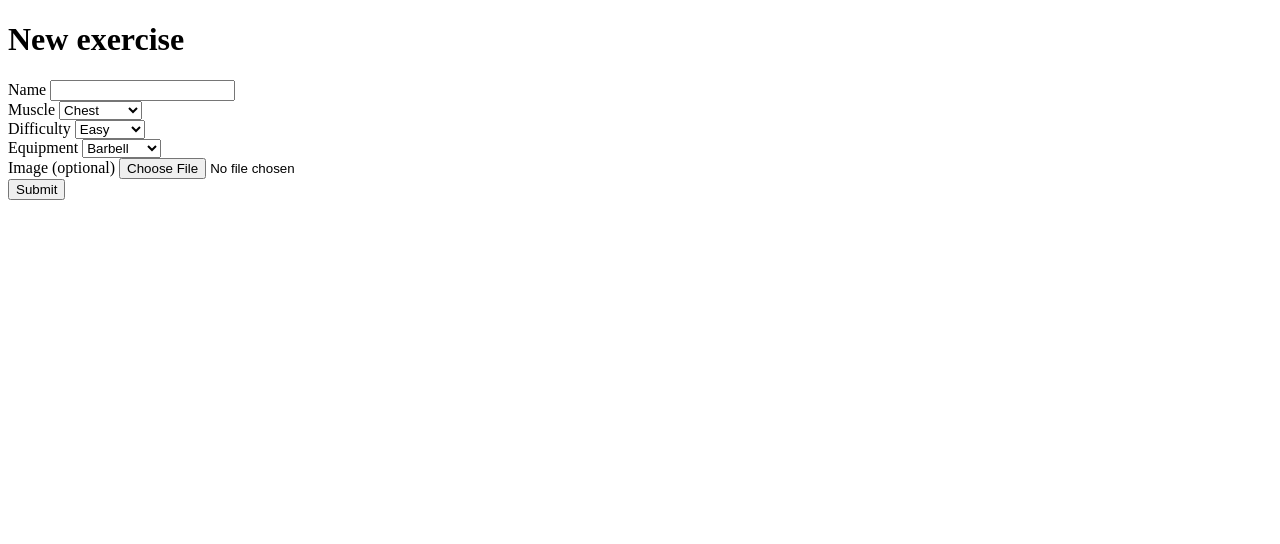
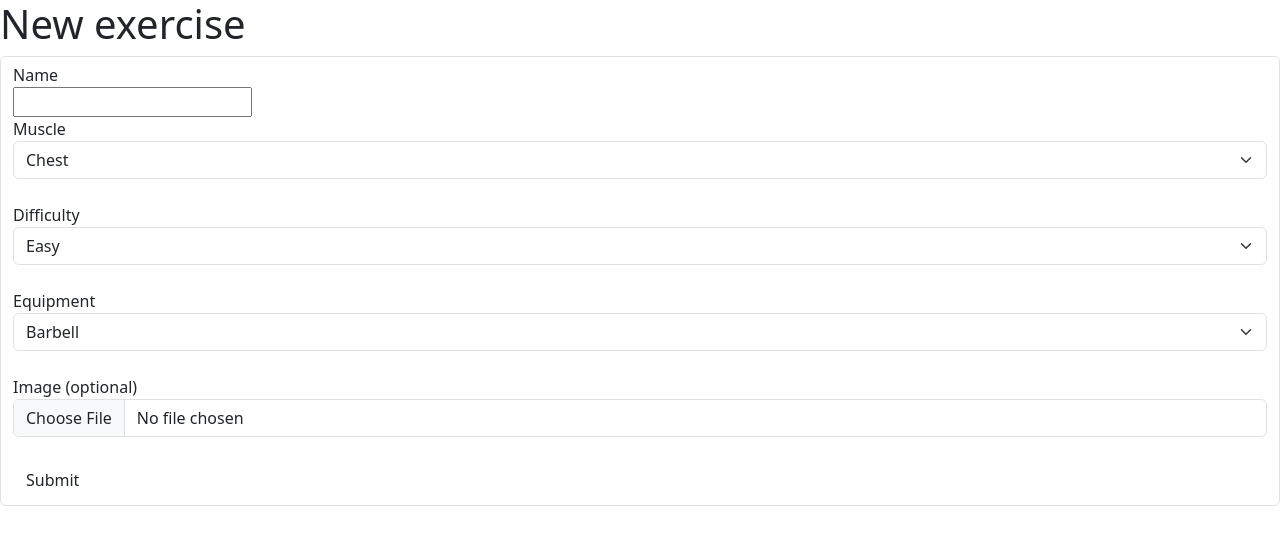
Before and after one commit to jamesbaldwin05/workout-website, a website: page client/new.html in a window 1280 px wide. Drawn offline with Linux system fonts and the light colour scheme.

Commit message:
Created form to submit and added post method

```diff
--- a/app.js
+++ b/app.js
@@ -3,9 +3,9 @@ const express = require("express")
 const app = express()
 
 app.use(express.urlencoded({extended:false}))
+app.use(express.static('client'))
 
 let exercises = require("./data/exercises.json")
-console.log(exercises)
 
 app.get("/home", function(req, res){
     res.sendFile(__dirname + "/client/home.html")
@@ -15,8 +15,8 @@ app.get("/exercises", function(req,res){
     res.send(exercises)
 })
 
-app.get("/new", function(req, res){
-    res.sendFile(__dirname + "/client/new.html")
+app.post("/new", function(req, res){
+    console.log(req.body)
 })
 
 module.exports = app;
--- a/client/new.html
+++ b/client/new.html
@@ -3,14 +3,17 @@
   <head>
     <meta charset="utf-8">
     <meta name="viewport" content="width=device-width, initial-scale=1">
+    <link href="assets/dist/css/bootstrap.min.css" rel="stylesheet">
     <title>Exercise app</title>
   </head>
   <body>
     <h1>New exercise</h1>
-    <form id = "newExerciseForm" method="post">
-        Name <input id="newExerciseFormName" name="name" type="text">
+    <form class="form-control" id = "newExerciseForm" method="post">
+        Name
         <br>
-        Muscle <select id = "newExerciseFormMuscle" name="muscle">
+        <input id="newExerciseFormName" name="name" type="text">
+        <br>
+        Muscle <select class="form-select" id="newExerciseFormMuscle"name="muscle">
             <option value="chest">Chest</option>
             <option value="back">Back</option>
             <option value="legs">Legs</option>
@@ -20,13 +23,13 @@
             <option value="other">Other</option>
         </select>
         <br>
-        Difficulty <select id = "newExerciseFormDifficulty" name="difficulty">
+        Difficulty <select class="form-select" id = "newExerciseFormDifficulty" name="difficulty">
             <option value="easy">Easy</option>
             <option value="medium">Medium</option>
             <option value="hard">Hard</option>
         </select>
         <br>
-        Equipment <select id = "newExerciseFormEquipment" name="equipment">
+        Equipment <select class="form-select" id = "newExerciseFormEquipment" name="equipment">
             <option value="barbell">Barbell</option>
             <option value="dumbbell">Dumbbell</option>
             <option value="kettlebell">Kettlebell</option>
@@ -34,9 +37,13 @@
             <option value="other">Other</option>
         </select>
         <br>
-        Image (optional) <input id="newExerciseFormImage" name="image" type="file">
+        Image (optional)
         <br>
-        <input id="newExerciseFormSubmit" name="submit" type="submit">
+        <input class="form-control" id="newExerciseFormImage" name="image" type="file">
+        <br>
+        <input class="btn" id="newExerciseFormSubmit" name="submit" type="submit">
     </form>
+    <script src="assets/dist/js/bootstrap.min.js"></script>
   </body>
+
 </html>
```
